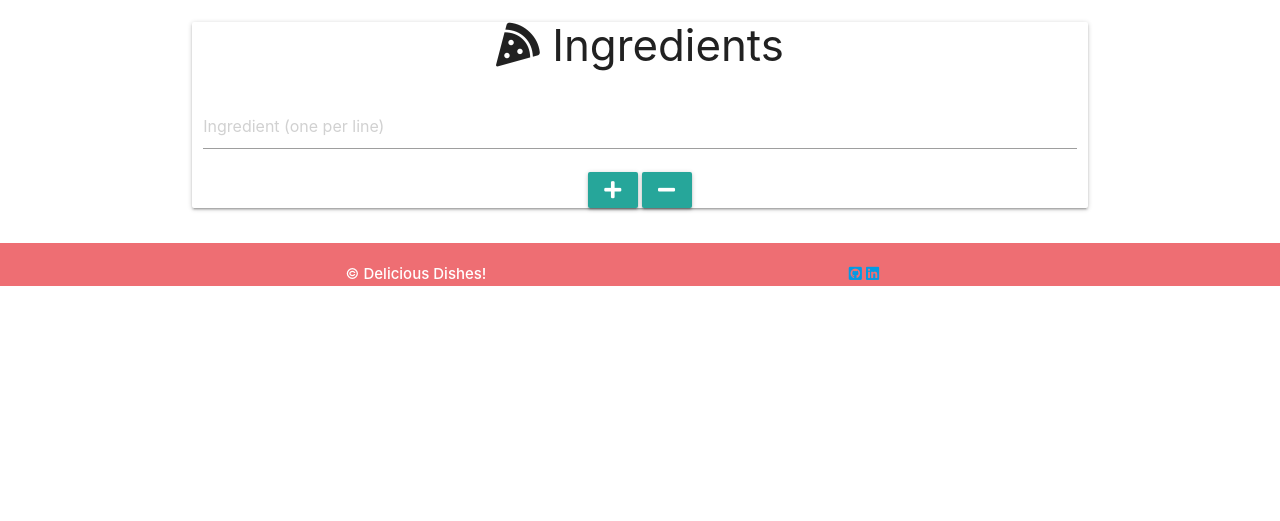
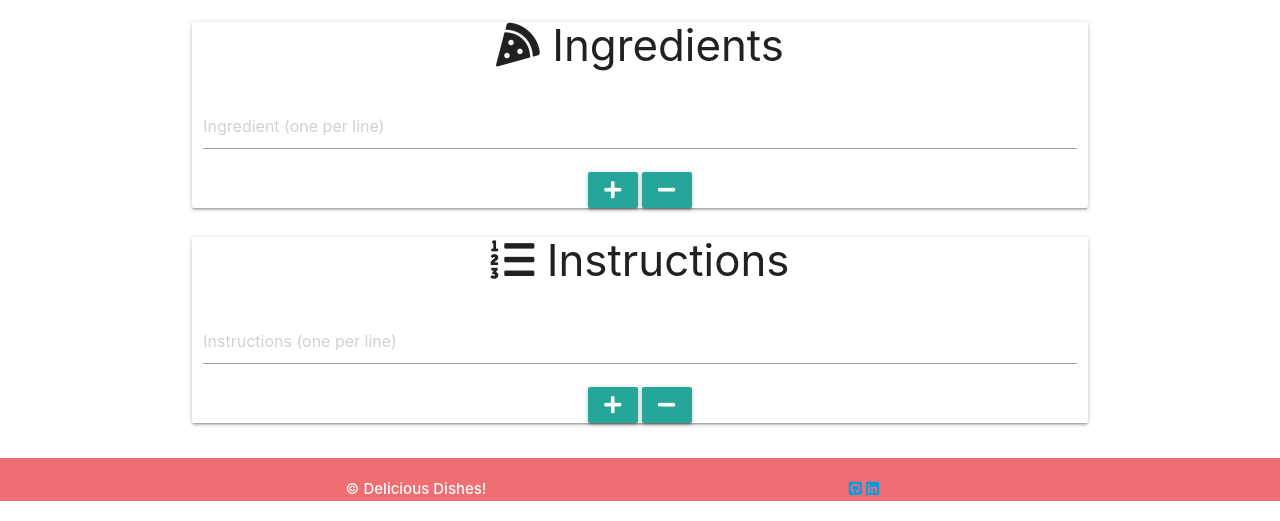
Before and after one commit to hebs87/cookbook-milestone-project-three, a Flask app: page /add_recipe in a window 1280 px wide. Shown: the part 989-1510 px from the top of the page. Before the commit the page ends 1275 px from the top, so only its background shows below. Run offline with Flask 2, Linux system fonts and the light colour scheme; some libraries are stand-ins or nearby versions.

Commit message:
Added instructions card and add and remove btns to add_recipe.html

```diff
--- a/templates/add_recipe.html
+++ b/templates/add_recipe.html
@@ -118,6 +118,27 @@
             </button>
         </div>
 
+        <!--Cooking Instructions Card-->
+        <div class="row card z-depth-1">
+            <!--Card Title-->
+            <h3><i class="fas fa-list-ol"></i> Instructions</h3>
+            <!--Ingredient Field-->
+            <div class="input-field col s12">
+                <input id="instructions" name="instructions" type="text" placeholder="Instructions (one per line)" class="form-control validate" required>
+                <label for="instructions"></label>
+            </div>
+            <!--Add Ingredient Row Btn-->
+            <button type="button" class="waves-effect waves-light btn add-instruction">
+                <i class="fas fa-plus material-icons" aria-hidden="true"></i>
+            </button>
+
+            <!--Remove Ingredient Row Btn-->
+            <button type="button" class="waves-effect waves-light btn remove-instruction">
+                <i class="fas fa-minus material-icons" aria-hidden="true"></i>
+            </button>
+        </div>
+
+
     </form>
 </div>
 
```
Also changed, not shown: .c9/metadata/environment/templates/add_recipe.html (+1 -1 lines), 1 other file.
